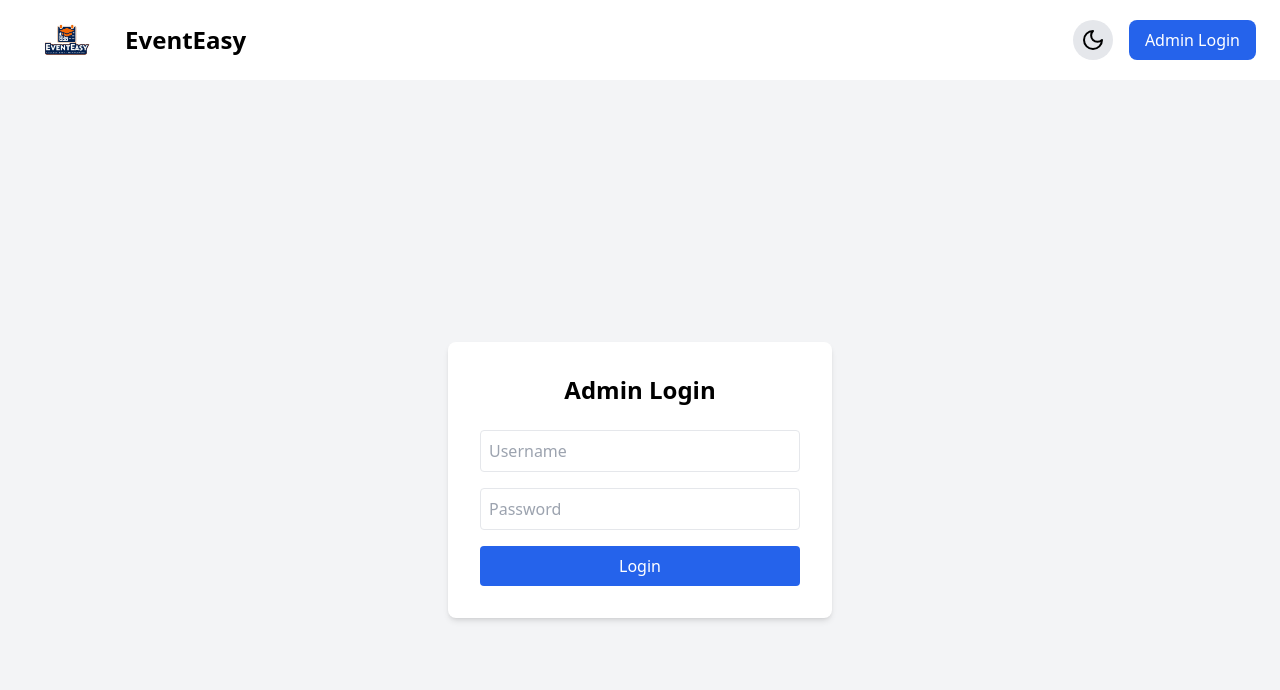
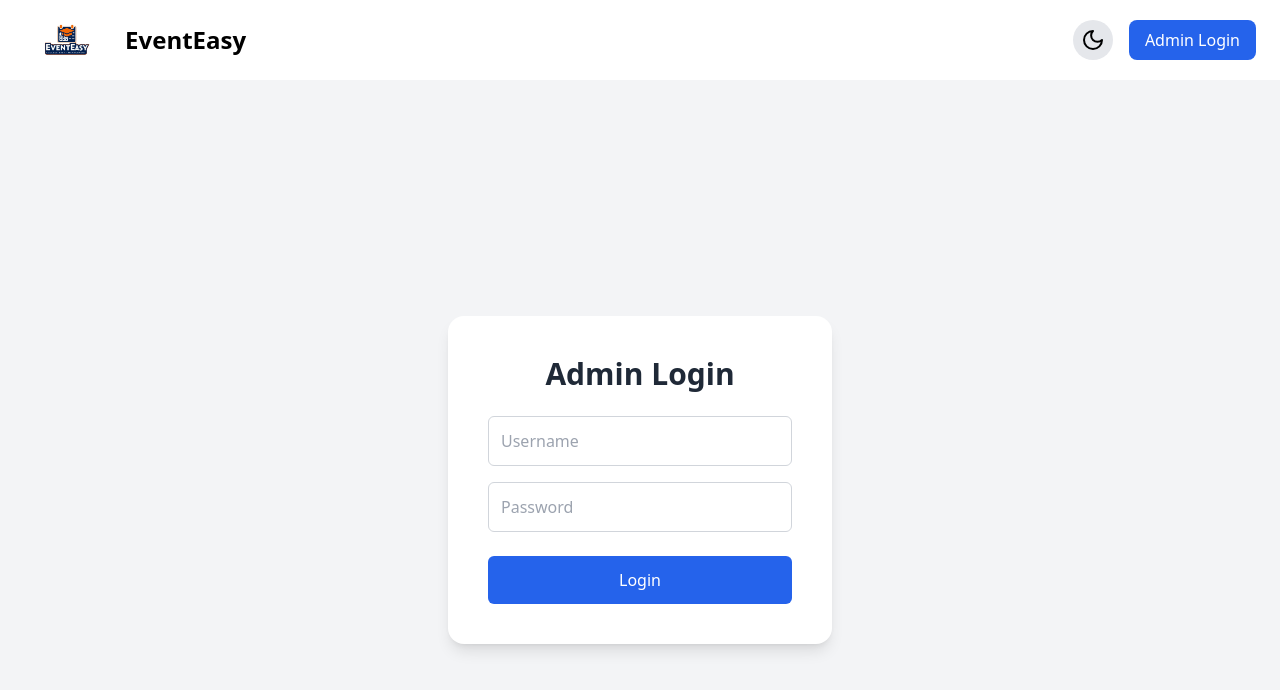
Before and after one commit to abhilashwasekar/EventEasy, a React (Vite) app in the folder client/: page /admin-login in a window 1280 px wide. Shown: the top 690 px of the page. Built offline with nearby package versions, Linux system fonts and the light colour scheme.

Commit message:
Update AdminLogin.jsx
admin card at center

```diff
--- a/client/src/pages/AdminLogin.jsx
+++ b/client/src/pages/AdminLogin.jsx
@@ -9,7 +9,6 @@ const AdminLogin = () => {
   const handleLogin = (e) => {
     e.preventDefault();
 
-    // Hardcoded credentials
     if (username === "admin" && password === "password123") {
       navigate("/admin-dashboard");
     } else {
@@ -18,29 +17,34 @@ const AdminLogin = () => {
   };
 
   return (
-    <div className="flex justify-center items-center h-screen bg-gray-100 dark:bg-gray-900">
+    <div className="min-h-screen flex items-center justify-center bg-gray-100 dark:bg-gray-900 px-4">
       <form
         onSubmit={handleLogin}
-        className="bg-white dark:bg-gray-800 p-8 rounded-lg shadow-md w-full max-w-sm"
+        className="bg-white dark:bg-gray-800 p-8 sm:p-10 rounded-2xl shadow-lg w-full max-w-sm"
       >
-        <h2 className="text-2xl font-semibold mb-6 text-center dark:text-white">Admin Login</h2>
+        <h2 className="text-2xl sm:text-3xl font-bold text-center text-gray-800 dark:text-white mb-6">
+          Admin Login
+        </h2>
+
         <input
           type="text"
           placeholder="Username"
-          className="w-full p-2 mb-4 border rounded"
+          className="w-full p-3 mb-4 border border-gray-300 dark:border-gray-600 rounded-md focus:outline-none focus:ring-2 focus:ring-blue-500 dark:bg-gray-700 dark:text-white"
           value={username}
           onChange={(e) => setUsername(e.target.value)}
         />
+
         <input
           type="password"
           placeholder="Password"
-          className="w-full p-2 mb-4 border rounded"
+          className="w-full p-3 mb-6 border border-gray-300 dark:border-gray-600 rounded-md focus:outline-none focus:ring-2 focus:ring-blue-500 dark:bg-gray-700 dark:text-white"
           value={password}
           onChange={(e) => setPassword(e.target.value)}
         />
+
         <button
           type="submit"
-          className="w-full bg-blue-600 text-white py-2 rounded hover:bg-blue-700"
+          className="w-full bg-blue-600 text-white py-3 rounded-md hover:bg-blue-700 transition duration-200"
         >
           Login
         </button>
```
